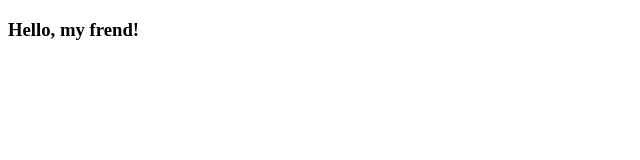
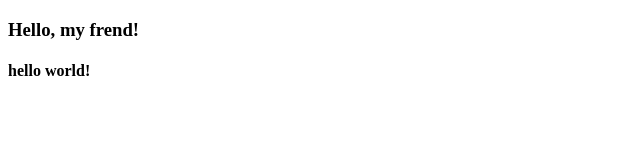
Before and after one commit to vd03051980/my_repository, a plain HTML site: page index.html in a window 1280 px wide. Shown: the full height of the page, 0-640 px from the left. Drawn offline with Linux system fonts and the light colour scheme.

Commit message:
add h4 title

```diff
--- a/index.html
+++ b/index.html
@@ -7,5 +7,6 @@
 </head>
 <body>
     <h3>Hello, my frend!</h3>
+    <h4>hello world!</h4>
 </body>
 </html>
```
